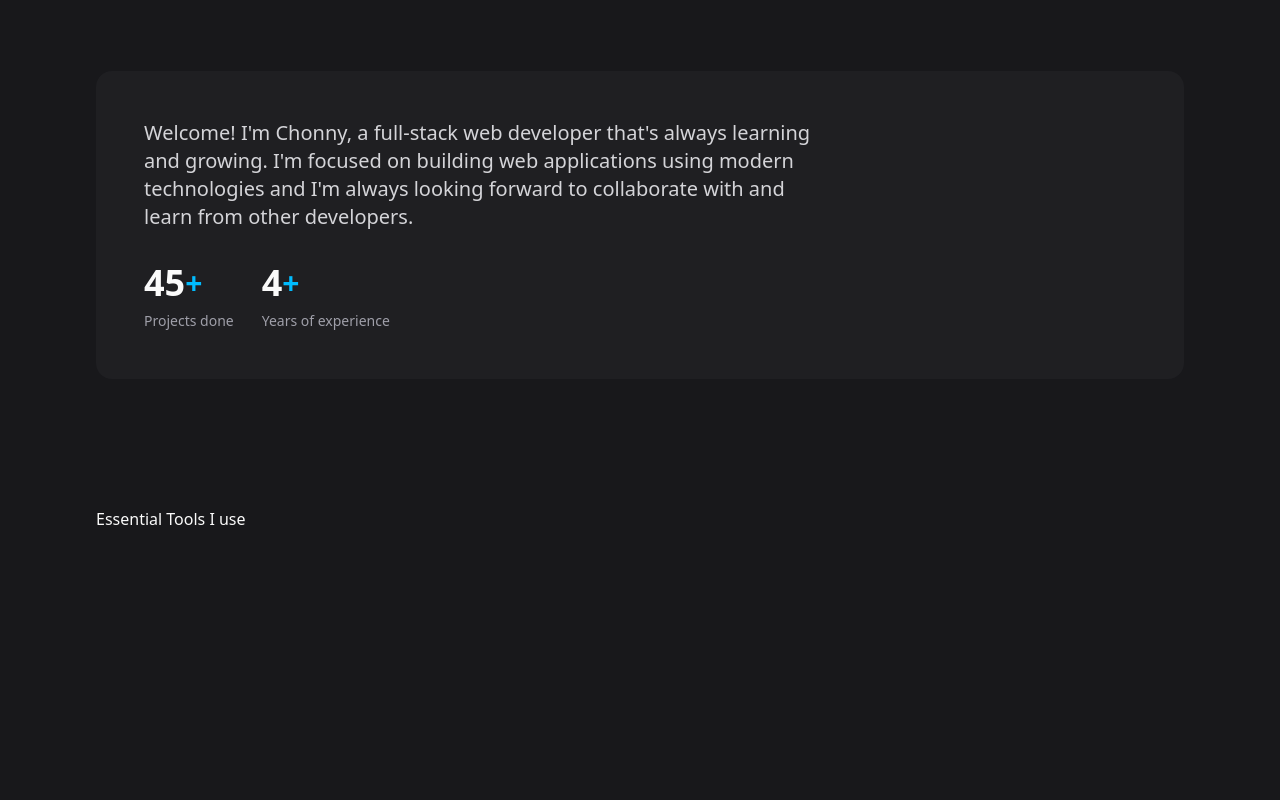
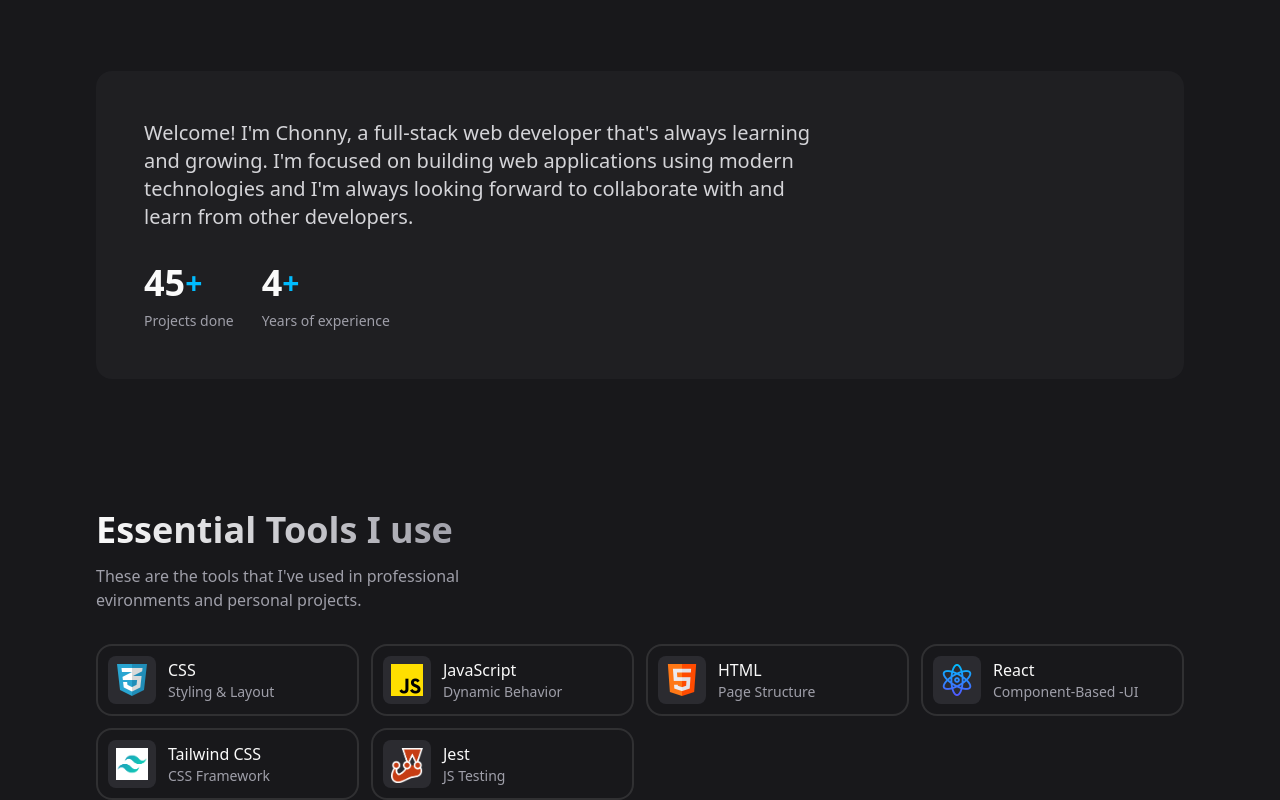
Before and after one commit to ChonnyRama/chonny_portfolio, a React (Vite) app: page / in a window 1280 px wide. Shown: the part 701-1501 px from the top of the page. Before the commit the page ends 1232 px from the top, so only its background shows below. Built offline with nearby package versions, Linux system fonts and the light colour scheme.

Commit message:
style: create skills section styling

```diff
--- a/src/components/Skill.jsx
+++ b/src/components/Skill.jsx
@@ -1,3 +1,5 @@
+import SkillCard from './SkillCard';
+
 const frontSkills = [
   {
     imgSrc: '/skills/css.png',
@@ -111,6 +113,14 @@ export default function Skill() {
     <section className="section">
       <div className="container">
         <h2 className="headline-2">Essential Tools I use</h2>
+        <p className="mb-8 mt-3 max-w-[50ch] text-zinc-400">
+          These are the tools that I&apos;ve used in professional evironments and personal projects.
+        </p>
+        <div className="grid grid-cols-[repeat(auto-fill,_minmax(250px,_1fr))] gap-3">
+          {frontSkills.map(({ imgSrc, label, desc }, index) => (
+            <SkillCard key={index} imgSrc={imgSrc} label={label} desc={desc} />
+          ))}
+        </div>
       </div>
     </section>
   );
--- /dev/null
+++ b/src/components/SkillCard.jsx
@@ -0,0 +1,27 @@
+import PropTypes from 'prop-types';
+
+export default function SkillCard({ imgSrc, label, desc, classes }) {
+  return (
+    <div
+      className={
+        'group flex items-center gap-3 rounded-2xl p-3 ring-2 ring-inset ring-zinc-50/10 transition-colors hover:bg-zinc-800 ' +
+        classes
+      }
+    >
+      <figure className="h-12 w-12 overflow-hidden rounded-lg bg-zinc-700/50 p-2 transition-colors group-hover:bg-zinc-900">
+        <img src={imgSrc} alt={label} width={32} height={32} />
+      </figure>
+      <div className="">
+        <h3 className="">{label}</h3>
+        <p className="text-sm text-zinc-400">{desc}</p>
+      </div>
+    </div>
+  );
+}
+
+SkillCard.propTypes = {
+  imgSrc: PropTypes.string.isRequired,
+  label: PropTypes.string.isRequired,
+  desc: PropTypes.string.isRequired,
+  classed: PropTypes.string,
+};
--- a/src/index.css
+++ b/src/index.css
@@ -49,11 +49,16 @@
     @apply pt-20 lg:pt-32;
   }
 
-  .headline-1 {
+  .headline-1,
+  .headline-2 {
     @apply max-w-max;
     background: -webkit-linear-gradient(0deg, #fafafa, #a1a1aa);
     -webkit-background-clip: text;
     -webkit-text-fill-color: transparent;
+  }
+
+  .headline-2 {
+    @apply text-3xl font-semibold lg:text-4xl lg:leading-tight;
   }
 
   .headline-1 {
```
Also changed, not shown: public/skills/tailwind-new.svg (added).
